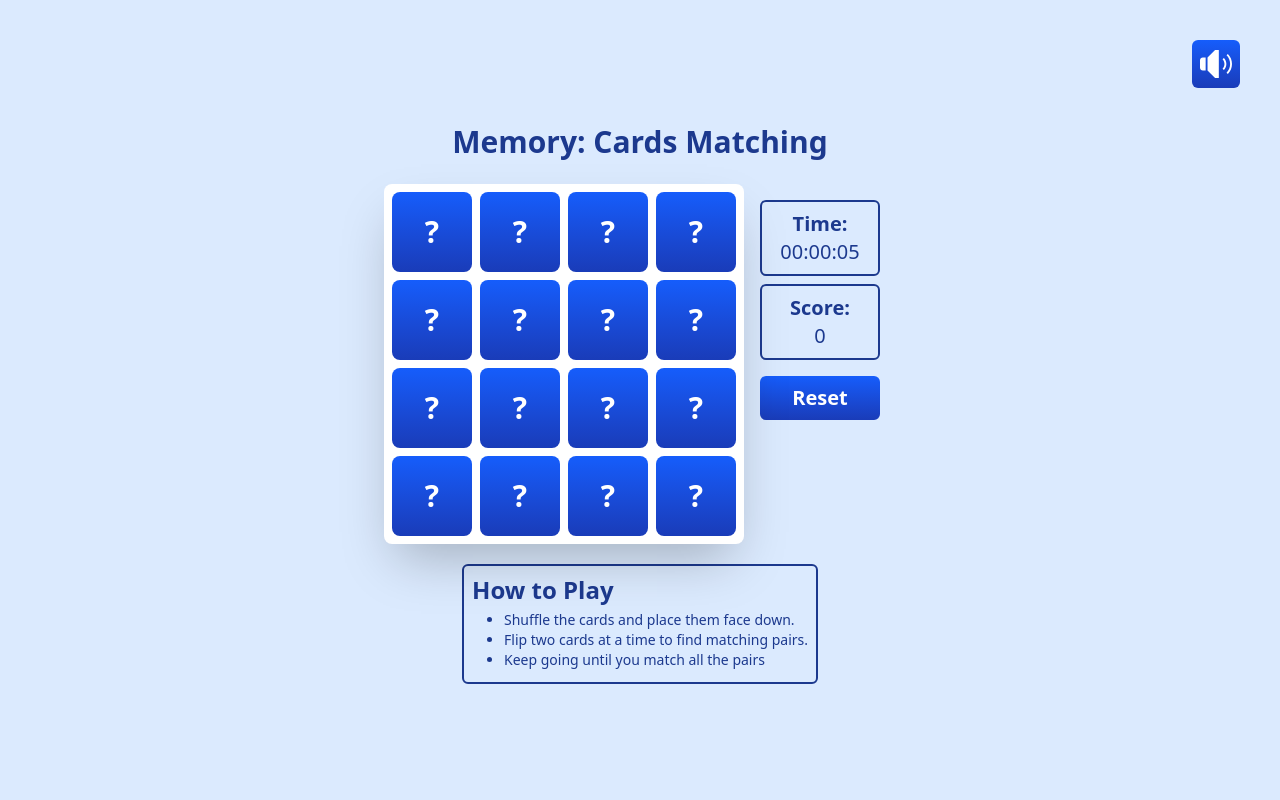
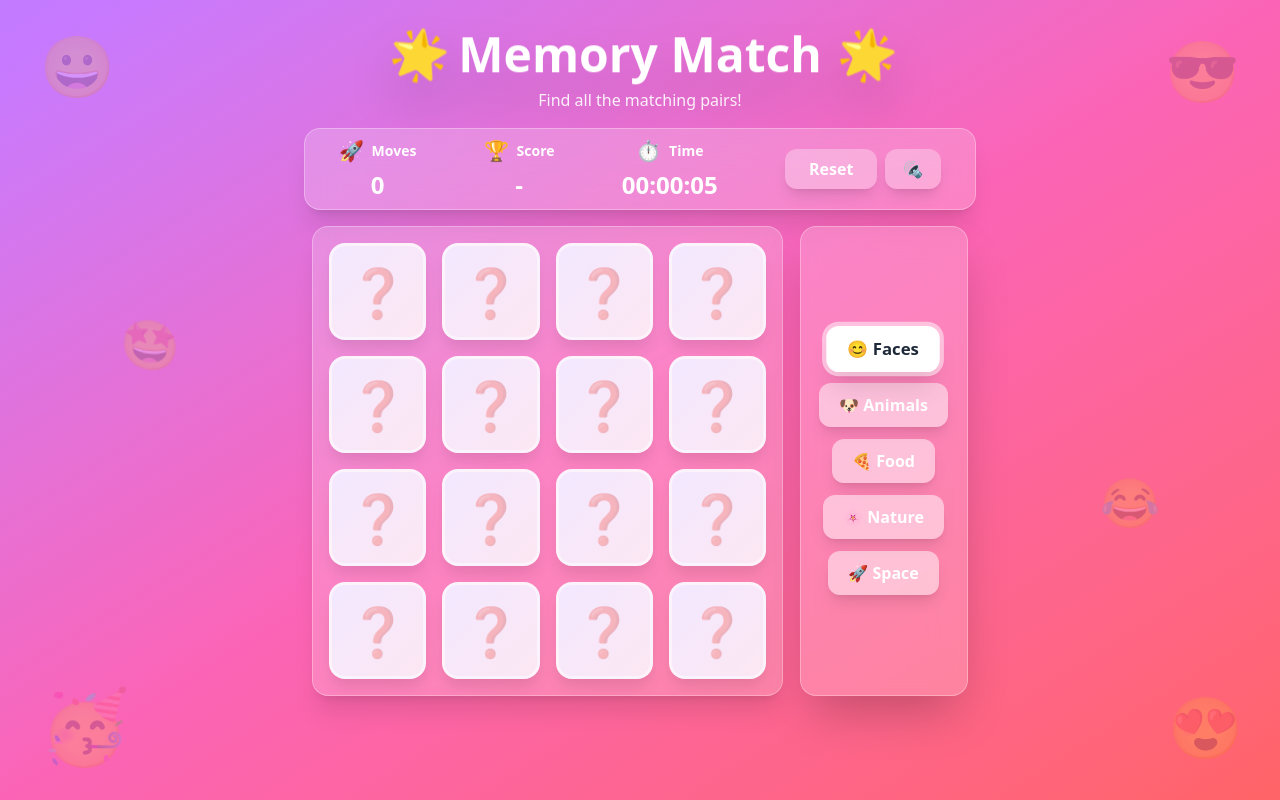
Before and after one commit to mkk-karthi/react-games, a React (Vite) app in the folder memory-cards-matching/: page / in a window 1280 px wide. Built offline with nearby package versions, Linux system fonts and the light colour scheme.

Commit message:
update memory matching game theme

```diff
--- a/memory-cards-matching/src/App.css
+++ b/memory-cards-matching/src/App.css
@@ -1,83 +1,112 @@
 @import "tailwindcss";
 
-.confetti {
-  position: relative;
-  padding: 8px 16px;
-  z-index: 1;
-}
-
-.confetti:after {
-  content: "";
-  position: absolute;
-  display: none;
-  width: 100%;
-  height: 100%;
-  transition: all ease-in-out 0.5s;
-  z-index: -1;
-
-  top: 0;
-  left: 0;
-  background-image: radial-gradient(circle, transparent 20%, #1447e6 20%, transparent 30%),
-    radial-gradient(circle, #1447e6 20%, transparent 20%),
-    radial-gradient(circle, transparent 10%, #1447e6 15%, transparent 20%),
-    radial-gradient(circle, #1447e6 20%, transparent 20%),
-    radial-gradient(circle, transparent 10%, #1447e6 15%, transparent 20%),
-    radial-gradient(circle, #1447e6 20%, transparent 20%);
-  background-repeat: no-repeat;
-  background-size:
-    60% 60%,
-    70% 70%,
-    60% 60%,
-    70% 70%,
-    60% 60%,
-    70% 70%;
-}
-
-.confetti.animate:after {
-  display: block;
-  animation: topBubbles 1s ease-in-out 0.2s forwards;
-}
-
-@keyframes topBubbles {
+@keyframes bounceIn {
   0% {
-    background-position:
-      10% 90%,
-      100% 100%,
-      100% 20%,
-      60% -30%,
-      0% 0%,
-      -30% 40%;
+    opacity: 0;
+    transform: scale(0.3);
+  }
+  50% {
+    opacity: 1;
+    transform: scale(1.05);
+  }
+  70% {
+    transform: scale(0.9);
   }
   100% {
-    background-position:
-      20% 150%,
-      150% 170%,
-      150% 0%,
-      80% -90%,
-      -10% -50%,
-      -90% 60%;
-    background-size:
-      0% 0%,
-      0% 0%,
-      0% 0%,
-      0% 0%,
-      0% 0%,
-      0% 0%;
+    transform: scale(1);
   }
 }
 
-.popup {
-  animation: popup 1s ease-out;
+@keyframes spin-slow {
+  from {
+    transform: rotate(0deg);
+  }
+  to {
+    transform: rotate(360deg);
+  }
 }
 
-@keyframes popup {
-  0% {
-    transform: scale(85%);
+@keyframes bounce-slow {
+  0%,
+  100% {
+    transform: translateY(0);
   }
   50% {
-    transform: scale(110%);
-  }
-  100% {
-    transform: scale(100%);
+    transform: translateY(-20px);
   }
 }
+
+@keyframes float {
+  0%,
+  100% {
+    transform: translateY(0) translateX(0);
+  }
+  25% {
+    transform: translateY(-15px) translateX(10px);
+  }
+  50% {
+    transform: translateY(-30px) translateX(-10px);
+  }
+  75% {
+    transform: translateY(-15px) translateX(10px);
+  }
+}
+
+@keyframes wiggle {
+  0%,
+  100% {
+    transform: rotate(-5deg);
+  }
+  50% {
+    transform: rotate(5deg);
+  }
+}
+
+@keyframes skew {
+  0%,
+  100% {
+    transform: skew(0, 10deg);
+  }
+  50% {
+    transform: skew(0, -10deg);
+  }
+}
+
+@keyframes fade-in {
+  from {
+    opacity: 0;
+    transform: translateY(-20px);
+  }
+  to {
+    opacity: 1;
+    transform: translateY(0);
+  }
+}
+
+.animate-spin-slow {
+  animation: spin-slow 3s linear infinite;
+}
+
+.animate-bounce-slow {
+  animation: bounce-slow 3s ease-in-out infinite;
+}
+
+.animate-float {
+  animation: float 6s ease-in-out infinite;
+}
+
+.animate-wiggle {
+  animation: wiggle 2s ease-in-out infinite;
+}
+
+.animate-skew {
+  animation: skew 3s ease-in-out infinite;
+}
+
+.animate-fade-in {
+  animation: fade-in 0.6s ease-out;
+}
+
+.animate-bounce-in {
+  animation: bounceIn 0.8s ease-out;
+}
--- a/memory-cards-matching/src/App.jsx
+++ b/memory-cards-matching/src/App.jsx
@@ -1,21 +1,47 @@
 import { useState, useCallback, useEffect } from "react";
-import "./App.css";
 import TitleBar from "./componets/TitleBar";
-import SideBar from "./componets/SideBar";
+import StatsBar from "./componets/StatsBar";
 import useTimer from "./hooks/useTimer";
-
-import { MuteIcon } from "./componets/MuteIcon";
-import { UnMuteIcon } from "./componets/UnMuteIcon";
 
 import successSound from "./assets/success.mp3";
 import swooshSound from "./assets/swoosh.mp3";
 import levelUpSound from "./assets/level-up.mp3";
 
+const THEMES = {
+  faces: {
+    name: "😊 Faces",
+    emojis: ["😀", "😎", "🤩", "😂", "🥳", "😍", "🤔", "😴"],
+    cardBg: "linear-gradient(to bottom right, #f3e8ff, #fce7f3)",
+  },
+  animals: {
+    name: "🐶 Animals",
+    emojis: ["🐶", "🐴", "🐷", "🐹", "🐣", "🦊", "🐻", "🐵"],
+    cardBg: "linear-gradient(to bottom right, #dcfce7, #ccfbf1)",
+  },
+  food: {
+    name: "🍕 Food",
+    emojis: ["🍕", "🍔", "🌮", "🍿", "🍩", "🍦", "🎂", "🍪"],
+    cardBg: "linear-gradient(to bottom right, #fef3c7, #fed7aa)",
+  },
+  nature: {
+    name: "🌸 Nature",
+    emojis: ["🌹", "🌸", "🌺", "🌻", "🌷", "🌼", "🌲", "🌵"],
+    cardBg: "linear-gradient(to bottom right, #fce7f3, #ffe4e6)",
+  },
+  space: {
+    name: "🚀 Space",
+    emojis: ["🚀", "🛸", "⭐", "☄️", "🪐", "🌕", "🌙", "✨"],
+    cardBg: "linear-gradient(to bottom right, #e0e7ff, #f3e8ff)",
+  },
+};
+
 function App() {
+  const [theme, setTheme] = useState("faces");
   const [timer, setTimer, clearTimer, resetTimer] = useTimer();
   const [cards, setCards] = useState([]);
   const [load, setLoad] = useState(false);
   const [score, setScore] = useState(0);
+  const [moves, setMoves] = useState(0);
   const [gameOver, setGameOver] = useState(false);
   const [muted, setMuted] = useState(false);
   const noCols = 4;
@@ -31,7 +57,9 @@ function App() {
 
     setTimer();
     return () => clearTimer();
-  }, []);
+  }, [theme]);
+
+  useEffect(() => {}, [score]);
 
   // generate dynamic card
   const dynamicCardGenerator = useCallback((content) => {
@@ -78,10 +106,11 @@ function App() {
     let revealedCards = tempCards.flat().filter((r) => r.revealed);
 
     if (revealedCards.length == 2) {
-      setScore((v) => v + 1);
+      setMoves((v) => v + 1);
 
       // check cards are match
       if (revealedCards[0].content == revealedCards[1].content) {
+        setScore((v) => v + 1);
         changeCardData("matched");
         setLoad(false);
       } else {
@@ -140,6 +169,7 @@ function App() {
     setGameOver(false);
     setLoad(false);
     setScore(0);
+    setMoves(0);
     setCards((card) =>
       card.map((r) =>
         r.map((v) => {
@@ -161,92 +191,172 @@ function App() {
     }, 300);
   };
 
+  const getThemeBgClass = () => {
+    const bgClasses = {
+      faces: "bg-gradient-to-br from-purple-400 via-pink-400 to-red-400",
+      animals: "bg-gradient-to-br from-green-400 via-teal-400 to-blue-400",
+      food: "bg-gradient-to-br from-yellow-400 via-orange-400 to-red-400",
+      nature: "bg-gradient-to-br from-pink-400 via-rose-400 to-purple-400",
+      space: "bg-gradient-to-br from-indigo-600 via-purple-600 to-pink-600",
+    };
+    return bgClasses[theme];
+  };
+
+  const currentTheme = THEMES[theme];
+
+  const cardBackStyle = {
+    background: currentTheme.cardBg,
+    borderRadius: "1rem",
+    boxShadow: "0 10px 15px -3px rgba(0,0,0,0.1)",
+    display: "flex",
+    alignItems: "center",
+    justifyContent: "center",
+    border: "3px solid rgba(255,255,255,0.5)",
+    backfaceVisibility: "hidden",
+    position: "absolute",
+    width: "100%",
+    height: "100%",
+  };
+
+  const cardFrontStyle = {
+    ...cardBackStyle,
+    background: "#fff",
+    border: "3px solid rgba(255,255,255,0.8)",
+    transform: "rotateY(180deg)",
+  };
+
   return (
-    <>
-      <div className="relative p-4 min-h-screen flex justify-center place-items-center flex-col bg-blue-100">
+    <div className={`relative min-h-screen ${getThemeBgClass()} p-4 sm:p-8`}>
+      {/* Animated Background Decorations */}
+      <div className="absolute inset-0 overflow-hidden pointer-events-none">
+        <div className="absolute top-10 left-10 text-6xl animate-bounce-slow opacity-20">
+          {THEMES[theme].emojis[0]}
+        </div>
+        <div className="absolute top-10 right-10 text-6xl animate-wiggle opacity-20">
+          {THEMES[theme].emojis[1]}
+        </div>
+        <div className="absolute top-2/5 left-30 text-5xl animate-skew opacity-20">
+          {THEMES[theme].emojis[2]}
+        </div>
+        <div className="absolute top-3/5 right-30 text-5xl animate-bounce opacity-20">
+          {THEMES[theme].emojis[3]}
+        </div>
+        <div className="absolute bottom-10 left-10 text-7xl animate-wiggle opacity-20">
+          {THEMES[theme].emojis[4]}
+        </div>
+        <div className="absolute bottom-10 right-10 text-6xl animate-float opacity-20">
+          {THEMES[theme].emojis[5]}
+        </div>
+      </div>
+
+      <div className="max-w-2xl mx-auto relative z-10">
+        {/* Header */}
+        <TitleBar title="Memory Match" content="Find all the matching pairs!" />
+
+        {/* Stats Bar */}
+        <StatsBar
+          time={timer}
+          moves={moves}
+          score={score}
+          reset={reset}
+          muted={muted}
+          setMuted={(v) => setMuted(v)}
+        />
+
+        {/* Game Board */}
+        <div className="flex flex-col sm:flex-row">
+          <div className="w-full sm:w-[70%] mx-auto grid grid-cols-4 gap-3 sm:gap-4 bg-white/20 backdrop-blur-lg rounded-2xl p-4 mb-4 shadow-xl border border-white/30">
+            {cards.map((row, x) =>
+              row.map((col, y) => {
+                const isFlipped = col.revealed || col.matched;
+                const isMatched = col.matched;
+
+                return (
                   <div
-          className="absolute top-2 right-2 sm:top-10 sm:right-10 bg-gradient-to-b from-blue-600 to-blue-800 rounded-md p-2 cursor-pointer"
-          onClick={() => setMuted(!muted)}
+                    key={x + "-" + y}
+                    onClick={() => handleOpen(x, y)}
+                    className={`aspect-square cursor-pointer transition-all duration-300 transform ${
+                      isMatched ? "scale-95 opacity-50" : "hover:scale-105"
+                    }`}
+                    style={{ perspective: "1000px" }}
                   >
-          {muted ? (
-            <MuteIcon className="w-4 sm:w-8 h-auto fill-white" />
-          ) : (
-            <UnMuteIcon className="w-4 sm:w-8 h-auto fill-white" />
+                    <div
+                      className={`relative w-full h-full transition-transform duration-500`}
+                      style={{
+                        transformStyle: "preserve-3d",
+                        transform: isFlipped ? "rotateY(180deg)" : "rotateY(0)",
+                      }}
+                    >
+                      {/* Card Back */}
+                      <div style={cardBackStyle}>
+                        <div className="text-4xl sm:text-5xl opacity-30">❓</div>
+                      </div>
+
+                      {/* Card Front */}
+                      <div style={cardFrontStyle}>
+                        <div className="text-4xl sm:text-5xl">
+                          {THEMES[theme].emojis[col.content]}
+                        </div>
+                      </div>
+                    </div>
+                  </div>
+                );
+              })
             )}
           </div>
-        <TitleBar title="Memory: Cards Matching" />
-        <div className="flex my-2 flex-col-reverse sm:flex-row">
-          <div className="relative">
-            <table
-              className={`border-separate border-spacing-2 bg-white shadow-2xl rounded-lg ${
-                gameOver &&
-                "opacity-70 cursor-not-allowed before:z-10 before:bg-[rgba(0,0,0,0.6)] before:absolute before:inset-0"
+
+          {/* Theme Selector */}
+          <div className="w-auto sm:w-[25%] mx-auto bg-white/20 backdrop-blur-lg rounded-2xl p-4 mb-4 shadow-2xl border border-white/30">
+            <div className="flex flex-wrap gap-3 justify-center content-center h-full">
+              {Object.keys(THEMES).map((key) => (
+                <button
+                  key={key}
+                  onClick={() => {
+                    reset();
+                    setTimeout(() => {
+                      setTheme(key);
+                    }, 250);
+                  }}
+                  className={`px-5 py-2.5 rounded-xl font-bold transition-all transform hover:scale-110 active:scale-95 ${
+                    theme === key
+                      ? "bg-white text-gray-800 shadow-xl scale-105 ring-4 ring-white/50"
+                      : "bg-white/50 text-white hover:bg-white/70 shadow-lg"
                   }`}
                 >
-              <tbody>
-                {cards.map((row, x) => (
-                  <tr key={x}>
-                    {row.map((col, y) => (
-                      <td
-                        key={y}
-                        onClick={() => handleOpen(x, y)}
-                        className={`size-20  [perspective:50rem] ${
-                          gameOver ? "cursor-not-allowed" : "cursor-pointer"
-                        }`}
-                      >
-                        <div
-                          className={`relative size-full transition duration-500 [transform-style:preserve-3d] ${
-                            col.revealed || col.matched ? "[transform:rotateY(180deg)]" : ""
-                          }`}
-                        >
-                          <div className="absolute size-full inset-0 flex justify-center place-items-center rounded-lg bg-gradient-to-b from-blue-600 to-blue-800 [backface-visibility:hidden]">
-                            <span className="text-3xl font-bold text-white">?</span>
-                          </div>
-                          <div className="absolute size-full inset-0 flex justify-center place-items-center rounded-lg bg-white inset-shadow-[0_0_10px] inset-shadow-blue-800 [backface-visibility:hidden] [transform:rotateY(180deg)]">
-                            <span
-                              className={`text-3xl font-bold text-blue-900 confetti ${
-                                col.matched && "animate"
-                              }`}
-                            >
-                              {col.content}
-                            </span>
+                  {THEMES[key].name}
+                </button>
+              ))}
             </div>
           </div>
-                      </td>
-                    ))}
-                  </tr>
-                ))}
-              </tbody>
-            </table>
+        </div>
 
-            {gameOver ? (
-              <div className="absolute top-[50%] left-[50%] translate-[-50%] popup">
-                <p className="text-2xl font-bold text-white capitalize text-center mt-2 mb-4 text-shadow-[0_0_15px] text-shadow-black">
-                  Game Over
+        {gameOver && (
+          <div className="fixed inset-0 bg-black/50 backdrop-blur-sm flex items-center justify-center z-50 p-4">
+            <div className="bg-white rounded-3xl p-8 max-w-md w-full shadow-2xl text-center animate-bounce-in">
+              <div className="text-6xl mb-4">🎉</div>
+              <h2 className="text-4xl font-bold text-gray-800 mb-4">You Won!</h2>
+              <div className="space-y-2 mb-6">
+                <p className="text-2xl text-gray-600">
+                  <span className="font-semibold">Moves:</span> {score}
                 </p>
+                <p className="text-2xl text-gray-600">
+                  <span className="font-semibold">Time:</span> {timer}
+                </p>
+                {moves === score && (
+                  <p className="text-xl text-green-600 font-semibold">🏆 New Best Score!</p>
+                )}
+              </div>
               <button
-                  className="text-xl font-bold capitalize border-0 outline-0 bg-gradient-to-b from-blue-600 to-blue-800 text-white rounded-md px-4 py-2 cursor-pointer shadow-[0_0_15px] shadow-black active:shadow-none"
                 onClick={reset}
+                className="bg-gradient-to-r from-purple-500 to-pink-500 text-white px-8 py-3 rounded-xl font-bold text-lg hover:shadow-lg transform hover:scale-105 transition-all"
               >
-                  Play Again!
+                Play Again
               </button>
             </div>
-            ) : (
-              ""
+          </div>
         )}
       </div>
-          <SideBar time={timer} score={score} reset={reset} gameOver={gameOver} />
     </div>
-        <div className="text-blue-900 border-2 border-blue-900 rounded-md p-2 mt-3">
-          <p className="font-bold text-2xl">How to Play</p>
-          <ul className="text-sm list-disc my-1 pl-8">
-            <li>Shuffle the cards and place them face down.</li>
-            <li>Flip two cards at a time to find matching pairs.</li>
-            <li>Keep going until you match all the pairs</li>
-          </ul>
-        </div>
-      </div>
-    </>
   );
 }
 
--- a/memory-cards-matching/src/componets/SideBar.jsx
+++ /dev/null
@@ -1,28 +0,0 @@
-function SideBar(props) {
-  return (
-    <div className="p-2">
-      <div className="text-xl text-blue-900 border-2 border-blue-900 rounded-md m-2 p-2 text-center">
-        <p className="font-bold">Time:</p>
-        <p className="min-w-[100px]">{props.time}</p>
-      </div>
-      <div className="text-xl text-blue-900 border-2 border-blue-900 rounded-md m-2 p-2 text-center">
-        <p className="font-bold">Score:</p>
-        <p className="min-w-[100px]">{props.score}</p>
-      </div>
-      {!props.gameOver ? (
-        <div className="p-2">
-          <button
-            className="text-xl font-bold capitalize border-0 outline-0 bg-gradient-to-b from-blue-600 to-blue-800 text-white rounded-md p-2 cursor-pointer text-center w-full"
-            onClick={props.reset}
-          >
-            Reset
-          </button>
-        </div>
-      ) : (
-        ""
-      )}
-    </div>
-  );
-}
-
-export default SideBar;
--- /dev/null
+++ b/memory-cards-matching/src/componets/StatsBar.jsx
@@ -0,0 +1,49 @@
+function StatsBar(props) {
+  return (
+    <div className="max-w-full bg-white/20 backdrop-blur-lg rounded-2xl p-2 mb-4 shadow-xl border border-white/30">
+      <div className="flex flex-wrap justify-around gap-4 items-center text-white">
+        <div className="text-center transform hover:scale-110 transition-all">
+          <div className="flex items-center justify-center gap-2 mb-1">
+            <span className="text-xl">🚀</span>
+            <span className="text-sm font-semibold">Moves</span>
+          </div>
+          <div className="text-2xl font-bold">{props.moves}</div>
+        </div>
+        <div className="text-center transform hover:scale-110 transition-all">
+          <div className="flex items-center justify-center gap-2 mb-1">
+            <span className="text-xl">🏆</span>
+            <span className="text-sm font-semibold">Score</span>
+          </div>
+          <div className="text-2xl font-bold">{props.score || "-"}</div>
+        </div>
+        <div className="text-center transform hover:scale-110 transition-all">
+          <div className="flex items-center justify-center gap-2 mb-1">
+            <span className="text-xl">⏱️</span>
+            <span className="text-sm font-semibold">Time</span>
+          </div>
+          <div className="text-2xl font-bold">{props.time}</div>
+        </div>
+        <div className="flex">
+          <button
+            onClick={props.reset}
+            className="bg-white/30 hover:bg-white/50 px-6 py-2 rounded-xl font-semibold transition-all transform hover:scale-110 active:scale-95 flex items-center gap-2 shadow-lg"
+          >
+            Reset
+          </button>
+          <button
+            onClick={() => props.setMuted(!props.muted)}
+            className="bg-white/30 hover:bg-white/50 px-4 py-2 rounded-xl font-semibold transition-all transform hover:scale-110 active:scale-95 flex items-center gap-2 shadow-lg ml-2"
+          >
+            {props.muted ? (
+              <span className="w-5 sm:w-6 h-auto scale-[-1_1]">🔇</span>
+            ) : (
+              <span className="w-5 sm:w-6 h-auto scale-[-1_1]">🔊</span>
+            )}
+          </button>
+        </div>
+      </div>
+    </div>
+  );
+}
+
+export default StatsBar;
--- a/memory-cards-matching/src/componets/TitleBar.jsx
+++ b/memory-cards-matching/src/componets/TitleBar.jsx
@@ -1,8 +1,13 @@
 function TitleBar(props) {
   return (
-    <p className="text-3xl font-bold text-blue-900 capitalize text-center mt-2 mb-4">
-      {props.title}
-    </p>
+    <div className="text-center mb-4 animate-fade-in">
+      <h1 className="text-4xl sm:text-5xl font-bold text-white mb-2 drop-shadow-2xl flex items-center justify-center gap-3 animate-bounce">
+        <p className="animate-spin-slow">🌟</p>
+        {props.title}
+        <p className="animate-spin-slow">🌟</p>
+      </h1>
+      <p className="text-white text-md opacity-90">{props.content}</p>
+    </div>
   );
 }
 
--- a/memory-cards-matching/src/componets/UnMuteIcon.jsx
+++ /dev/null
@@ -1,10 +0,0 @@
-export const UnMuteIcon = (props) => {
-  return (
-    <svg className={props.className} viewBox="0 0 1920 1920" xmlns="http://www.w3.org/2000/svg">
-      <path
-        d="M1129.432 113v1694.148H903.545l-451.772-451.773V564.773L903.545 113h225.887Zm542.545 248.057C1832.017 521.097 1920 733.882 1920 960.107c0 226.226-87.983 438.898-248.023 598.938l-79.851-79.85c138.694-138.582 214.93-323.018 214.93-519.087 0-196.183-76.236-380.506-214.93-519.2ZM338.83 564.773v790.602H169.415C75.672 1355.375 0 1279.703 0 1185.96V734.187c0-93.742 75.672-169.414 169.415-169.414H338.83Zm1093.922 36.085c95.776 97.018 148.407 224.644 148.407 359.16 0 134.628-52.631 262.253-148.407 359.272l-80.303-79.174c74.656-75.897 115.767-175.4 115.767-280.099 0-104.585-41.111-204.088-115.767-279.986Z"
-        fillRule="evenodd"
-      />
-    </svg>
-  );
-};
--- a/memory-cards-matching/src/main.jsx
+++ b/memory-cards-matching/src/main.jsx
@@ -1,6 +1,7 @@
 import { StrictMode } from 'react'
 import { createRoot } from 'react-dom/client'
 import App from './App.jsx'
+import './App.css'
 
 createRoot(document.getElementById('root')).render(
   <StrictMode>
--- /dev/null
+++ b/memory-cards-matching/tailwind.config.js
@@ -0,0 +1,11 @@
+/** @type {import('tailwindcss').Config} */
+export default {
+  content: [
+    "./index.html",
+    "./src/**/*.{js,jsx}",
+  ],
+  theme: {
+    extend: {},
+  },
+  plugins: [],
+}
```
Also changed, not shown: memory-cards-matching/src/componets/MuteIcon.jsx (deleted, +0 -10 lines). Lines whose indentation alone changed are shown as unchanged.
